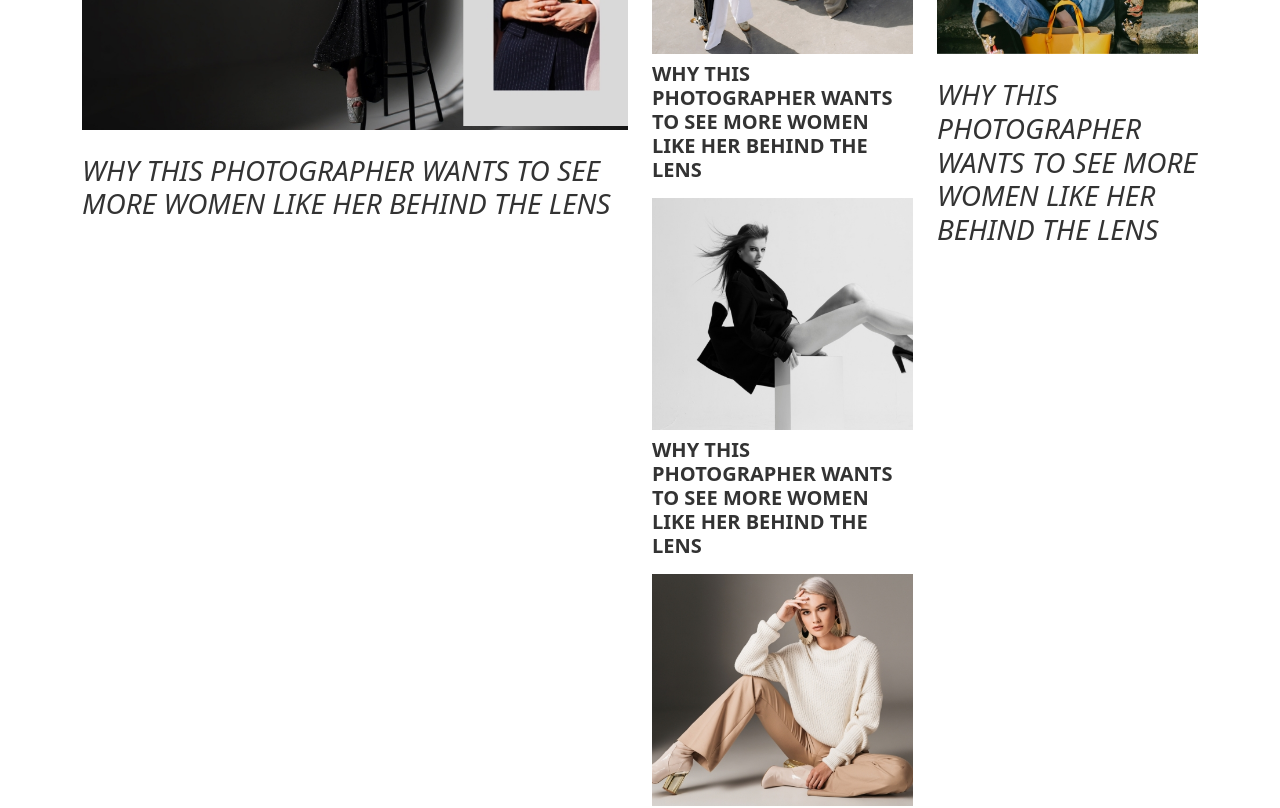
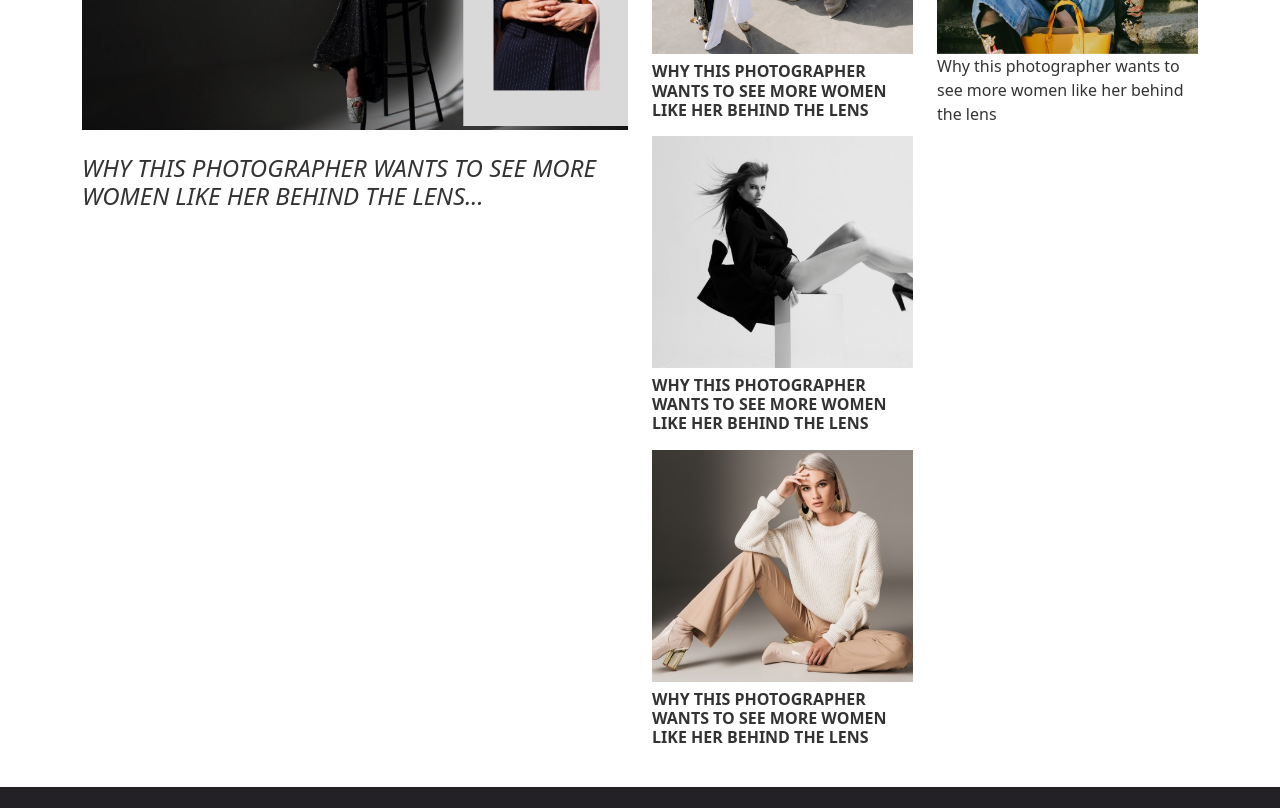
Before and after one commit to SheikhRakibhossain/CNC, a React (Vite) app: page /style in a window 1280 px wide. Shown: the part 820-1628 px from the top of the page. Built offline with nearby package versions, Linux system fonts and the light colour scheme; no server answers.

Commit message:
card image, card row and serial have been  correction

```diff
--- a/src/pages/StylePage/LatestStyle.jsx
+++ b/src/pages/StylePage/LatestStyle.jsx
@@ -15,27 +15,30 @@ const LatestStyle = () => {
         <>
             <Container className='py-4 container-fluid'>
                 <Row>
-                    <Col lg={6} xs={12} className='latestCard '>
-                        <Link to='/' >
-                            <img src={latestMainImage} alt="card Image" />
-                            <h3 className='text-uppercase fst-italic py-4 fw-light link-offset-3-hover'>Why this photographer wants to see more women like her behind the lens</h3>
-                        </Link>
+                    <Col lg={6} xs={12} >
+                        <div className='latestCard '>
+                            <Link to='/' >
+                                <img src={latestMainImage} alt="card Image" />
+                                <h3 className='text-uppercase fst-italic py-4 fs-4'>Why this photographer wants to see more women like her behind the lens...</h3>
+                            </Link>
+                        </div>
+
 
                     </Col>
 
                     <Col lg={3} xs={12}>
                         <Link to='/' >
                             <img src={latestImage3} alt="card Image" />
-                            <h3 className='fs-5 text-uppercase fst-normal py-2 fw-bold '>Why this photographer wants to see more women like her behind the lens</h3>
+                            <h3 className='fs-6 text-uppercase fst-normal py-2 fw-bold '>Why this photographer wants to see more women like her behind the lens</h3>
                         </Link>
 
                         <Link to='/' >
                             <img src={latestImage1} alt="card Image" />
-                            <h3 className='fs-5 text-uppercase fst-normal py-2 fw-bold '>Why this photographer wants to see more women like her behind the lens</h3>
+                            <h3 className='fs-6 text-uppercase fst-normal py-2 fw-bold '>Why this photographer wants to see more women like her behind the lens</h3>
                         </Link>
                         <Link to='/' >
                             <img src={latestImage2} alt="card Image" />
-                            <h3 className='fs-5 text-uppercase fst-normal py-2 fw-bold '>Why this photographer wants to see more women like her behind the lens</h3>
+                            <h3 className='fs-6 text-uppercase fst-normal py-2 fw-bold '>Why this photographer wants to see more women like her behind the lens</h3>
                         </Link>
 
                     </Col>
@@ -43,7 +46,7 @@ const LatestStyle = () => {
                     <Col lg={3} xs={12}>
                         <Link to='/' >
                             <img src={latestImage4} alt="card Image" />
-                            <h3 className='text-uppercase fst-italic py-4 fw-light link-offset-3-hover'>Why this photographer wants to see more women like her behind the lens</h3>
+                            <p>Why this photographer wants to see more women like her behind the lens</p>
                         </Link>
                     </Col>
                 </Row>
```
